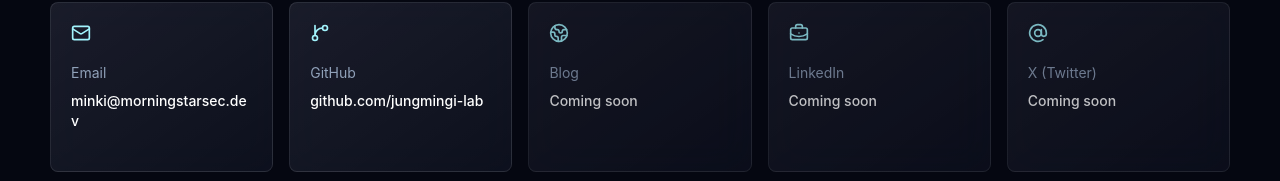
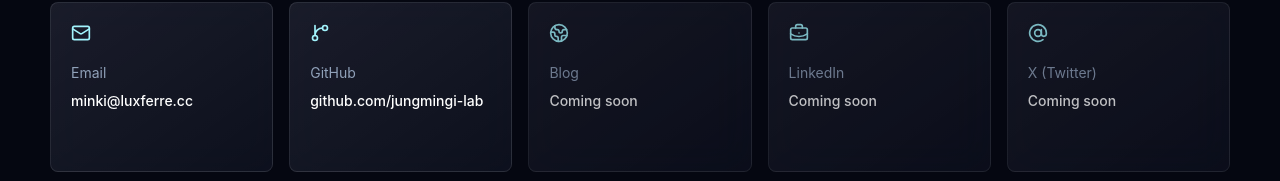
Before and after one commit to jungmingi-lab/morningstarsec.dev, a React (Vite) app: page / in a window 1280 px wide. Shown: the part 3789-3970 px from the top of the page. Built offline with nearby package versions, Linux system fonts and the light colour scheme.

Commit message:
Update contact email for luxferre

```diff
--- a/scripts/create-resume-pdf.mjs
+++ b/scripts/create-resume-pdf.mjs
@@ -12,7 +12,7 @@
     size: 14,
     font: 'F1',
   },
-  { text: 'Email: minki@morningstarsec.dev', x: 72, y: 650, size: 11, font: 'F1' },
+  { text: 'Email: minki@luxferre.cc', x: 72, y: 650, size: 11, font: 'F1' },
   { text: 'GitHub: https://github.com/doahattu', x: 72, y: 632, size: 11, font: 'F1' },
   { text: 'Website: https://luxferre.cc', x: 72, y: 614, size: 11, font: 'F1' },
   { text: 'Education', x: 72, y: 570, size: 15, font: 'F2' },
--- a/src/data/portfolio.ts
+++ b/src/data/portfolio.ts
@@ -3,7 +3,7 @@
   romanizedName: 'Minki Jung',
   handle: 'luxferre',
   title: 'Cybersecurity Student & Security Researcher',
-  email: 'minki@morningstarsec.dev',
+  email: 'minki@luxferre.cc',
   github: 'https://github.com/jungmingi-lab',
   domain: 'https://luxferre.cc',
   university: 'Daejeon University',
```
Also changed, not shown: 1 other file (tests, documents, lock files or other folders).
